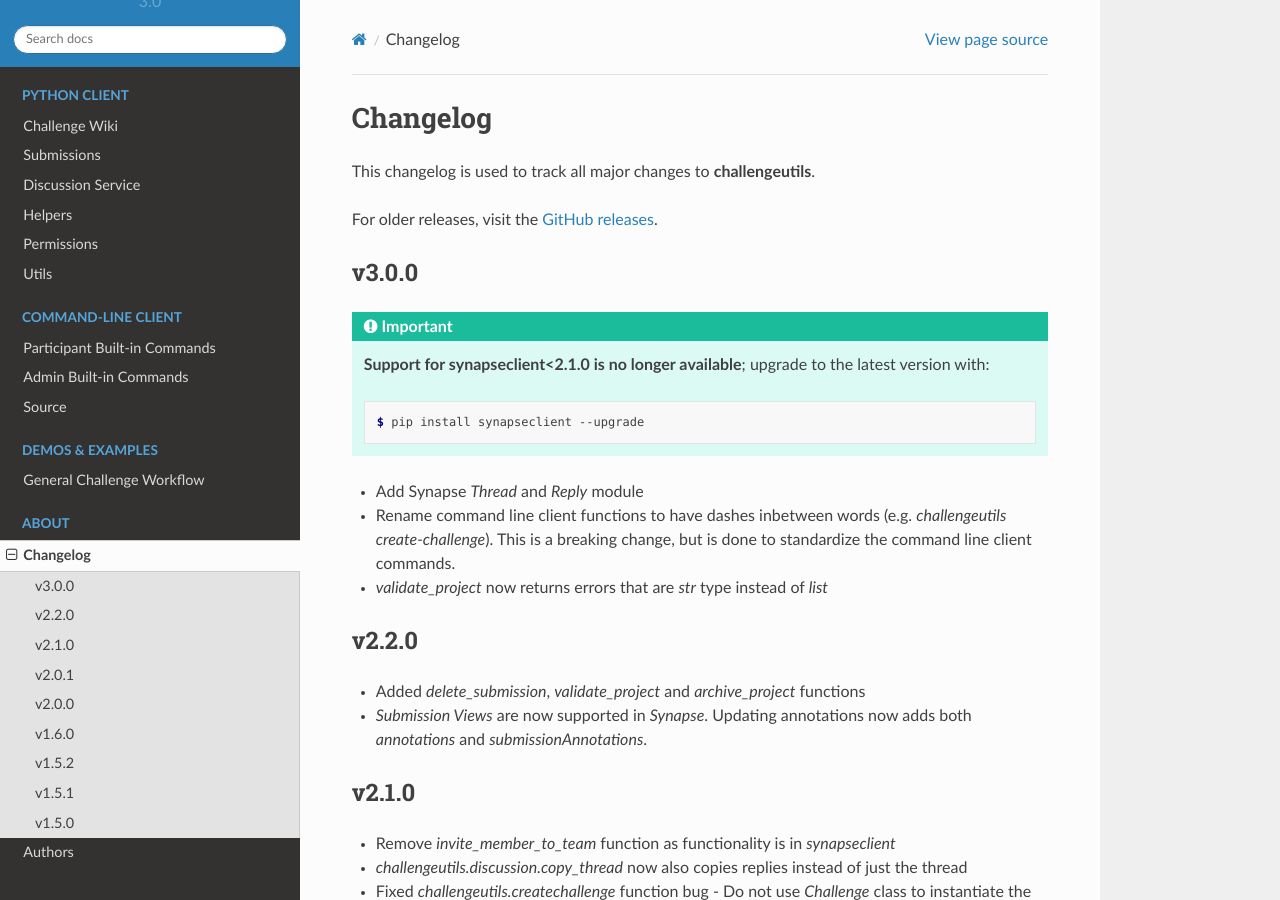
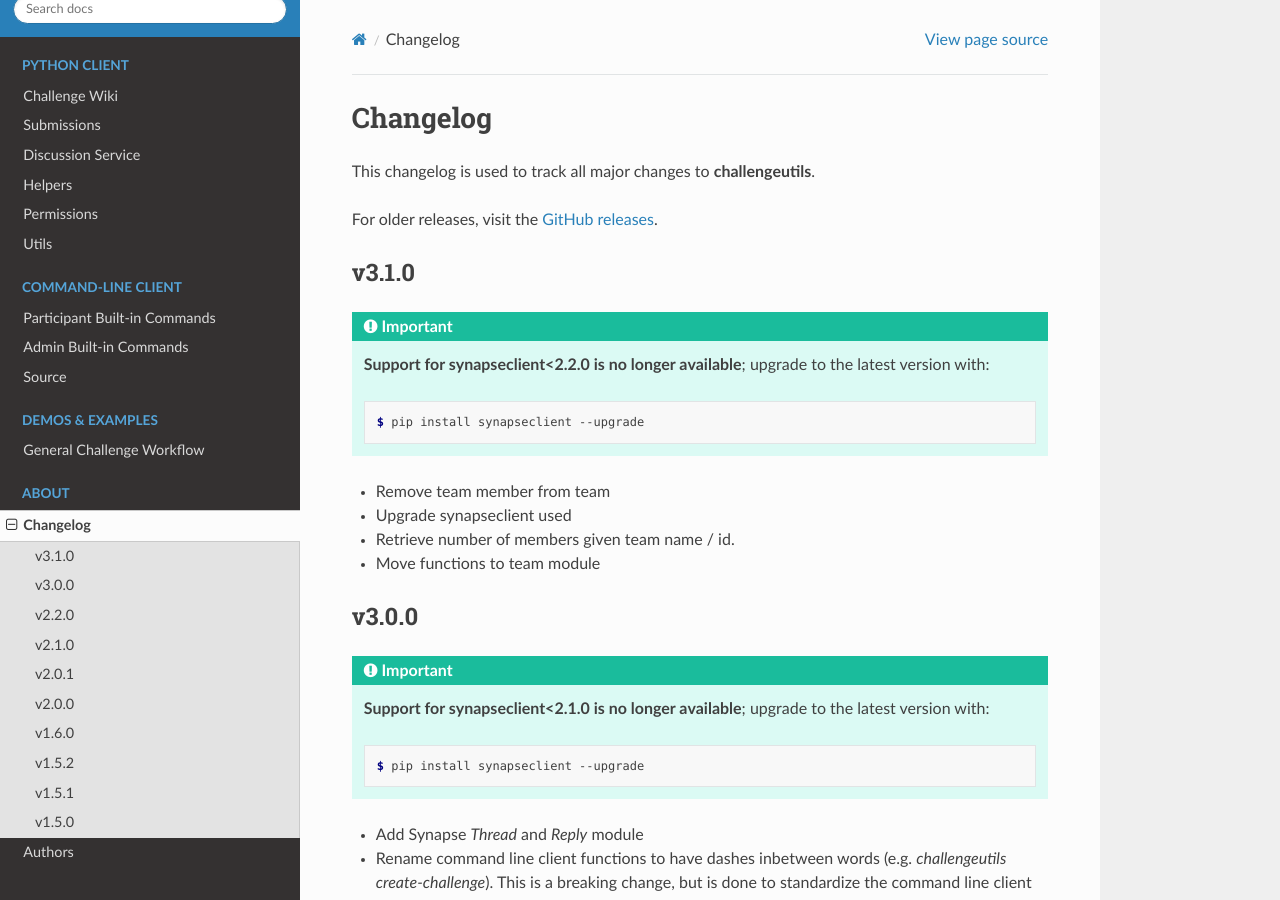
Before and after one commit to Sage-Bionetworks/challengeutils, a Sphinx documentation site: the page built from docs/about/changelog.rst, in a window 1280 px wide and 900 px high. Built offline with Sphinx 7.4.7 and the Read the Docs theme 2.0.0, drawn with Linux system fonts in a browser that asks for light colours.

Commit message:
Update changelog

```diff
--- a/docs/about/changelog.rst
+++ b/docs/about/changelog.rst
@@ -7,6 +7,21 @@ This changelog is used to track all major changes to **challengeutils**.
 For older releases, visit the `GitHub releases`_.
 
 .. _Github releases: https://github.com/Sage-Bionetworks/challengeutils/releases
+
+v3.1.0
+------
+.. Important::
+    **Support for synapseclient<2.2.0 is no longer available**; upgrade to the
+    latest version with:
+
+    .. code:: console
+
+        $ pip install synapseclient --upgrade
+
+- Remove team member from team
+- Upgrade synapseclient used
+- Retrieve number of members given team name / id.
+- Move functions to team module
 
 
 v3.0.0
```
